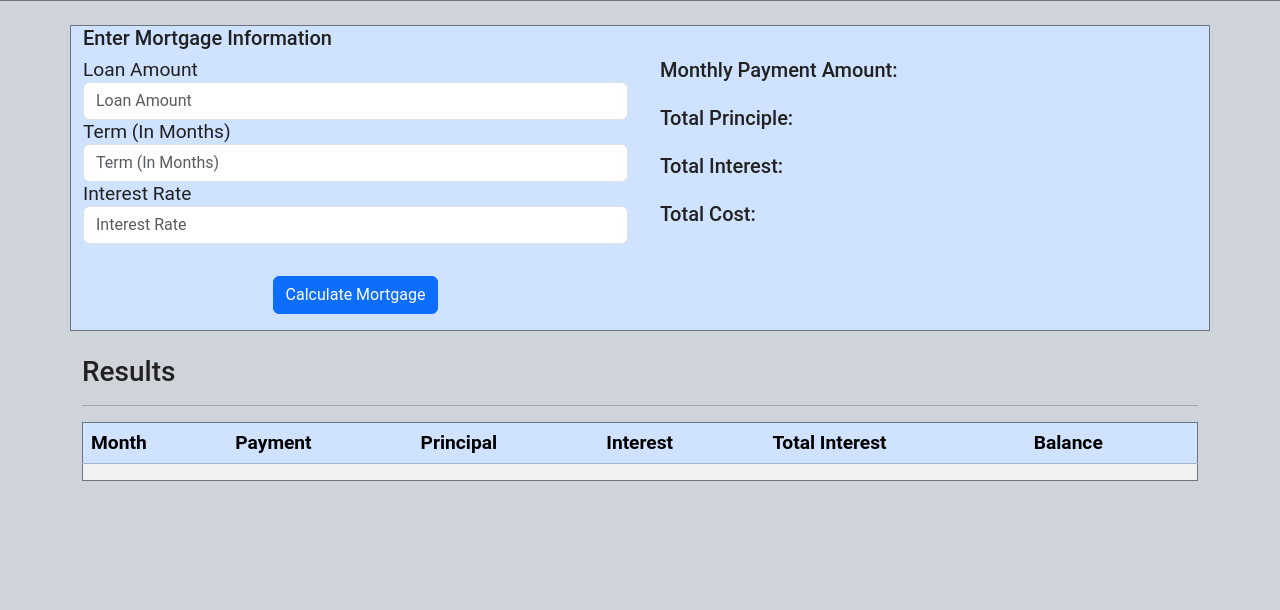
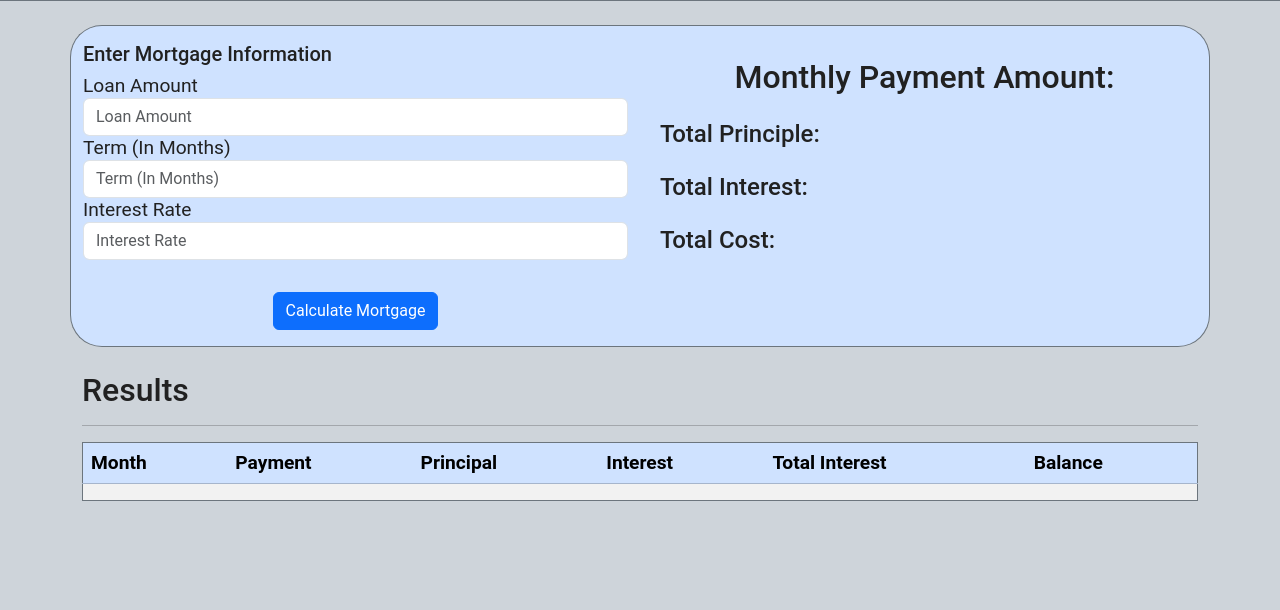
Before and after one commit to Coder-Gabe/Mortage-Calculator, a plain HTML site: page app.html in a window 1280 px wide. Shown: the part 86-696 px from the top of the page. Drawn offline with nearby package versions, Linux system fonts and the light colour scheme; some packages are replaced by stand-ins of ours; a script that the page names is missing.

Commit message:
updated looks

```diff
--- a/app.html
+++ b/app.html
@@ -65,9 +65,9 @@
 	<!--=== Main Section ===-->
 	<main class="container mt-4">
 		<!--Loan Input Section-->
-		<div class="row row-cols-1 row-cols-md-2">
-			<div class="col bg-primary-subtle border border-secondary border-end-0">
-				<h5>Enter Mortgage Information </h5>
+		<div class="row row-cols-1 row-cols-md-2 ">
+			<div class="col bg-primary-subtle border border-secondary border-end-0 rounded-start-5">
+				<h5 class="mt-3">Enter Mortgage Information </h5>
 				<form class="cols-4">
 					<div>
 						<label>Loan Amount</label>
@@ -96,27 +96,27 @@
 			</div>
 
 			<!--Total Payments Section-->
-			<div class="col bg-primary-subtle border border-secondary border-start-0">
+			<div class="col bg-primary-subtle border border-secondary border-start-0 rounded-end-5">
 				<br>
-				<h5 class="p-2">Monthly Payment Amount:
-					<div class=" bg-body-secondary" id="monthlyPayment">
+				<h2 class="p-2 text-center">Monthly Payment Amount:
+					<div class=" bg-body-light-subtle text-center" id="monthlyPayment">
 					</div>
-				</h5>
-				<h5 class="p-2">Total Principle:
-					<div class=" bg-body-secondary" id="totalPrinciple">
+				</h2>
+				<h4 class="p-2">Total Principle:
+					<div class=" bg-body-light-subtle" id="totalPrinciple">
 
 					</div>
-				</h5>
-				<h5 class="p-2">Total Interest:
-					<div class=" bg-body-secondary" id="totalInterest">
+				</h4>
+				<h4 class="p-2">Total Interest:
+					<div class=" bg-body-light-subtle" id="totalInterest">
 
 					</div>
-				</h5>
-				<h5 class="p-2">Total Cost:
-					<div class=" bg-body-secondary" id="totalCost">
+				</h4>
+				<h4 class="p-2">Total Cost:
+					<div class=" bg-body-light-subtle" id="totalCost">
 
 					</div>
-				</h5>
+				</h4>
 
 			</div>
 
@@ -124,7 +124,7 @@
 
 		<!--Results-->
 		<div class="col">
-			<h3 class="mt-4">Results</h3>
+			<h2 class="mt-4">Results</h2>
 			<hr>
 			<div class="table-responsive">
 				<table class="table table-hover table-striped border border-secondary">
```
Also changed, not shown: code.html (+1 -1 lines), index.html (+1 -1 lines).
